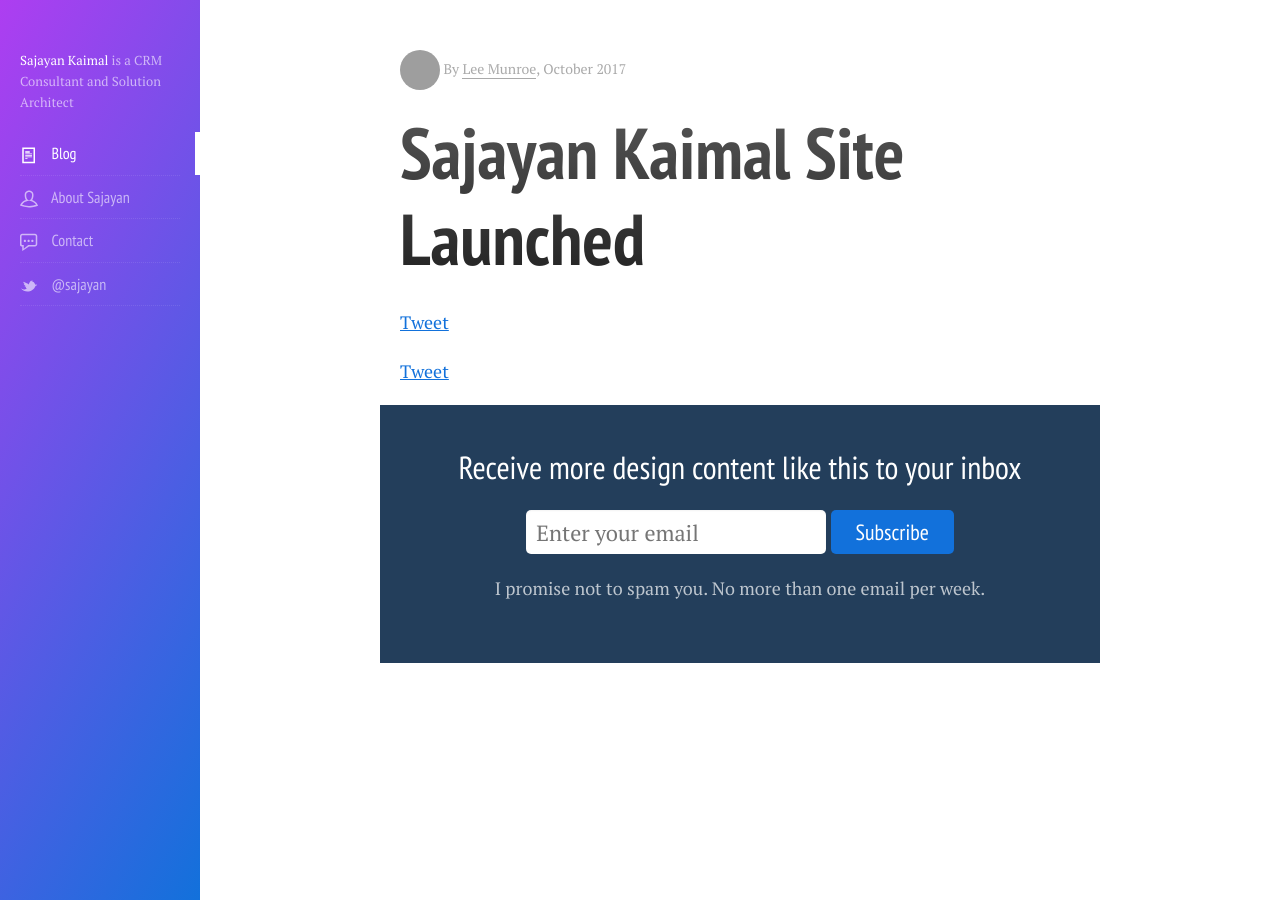
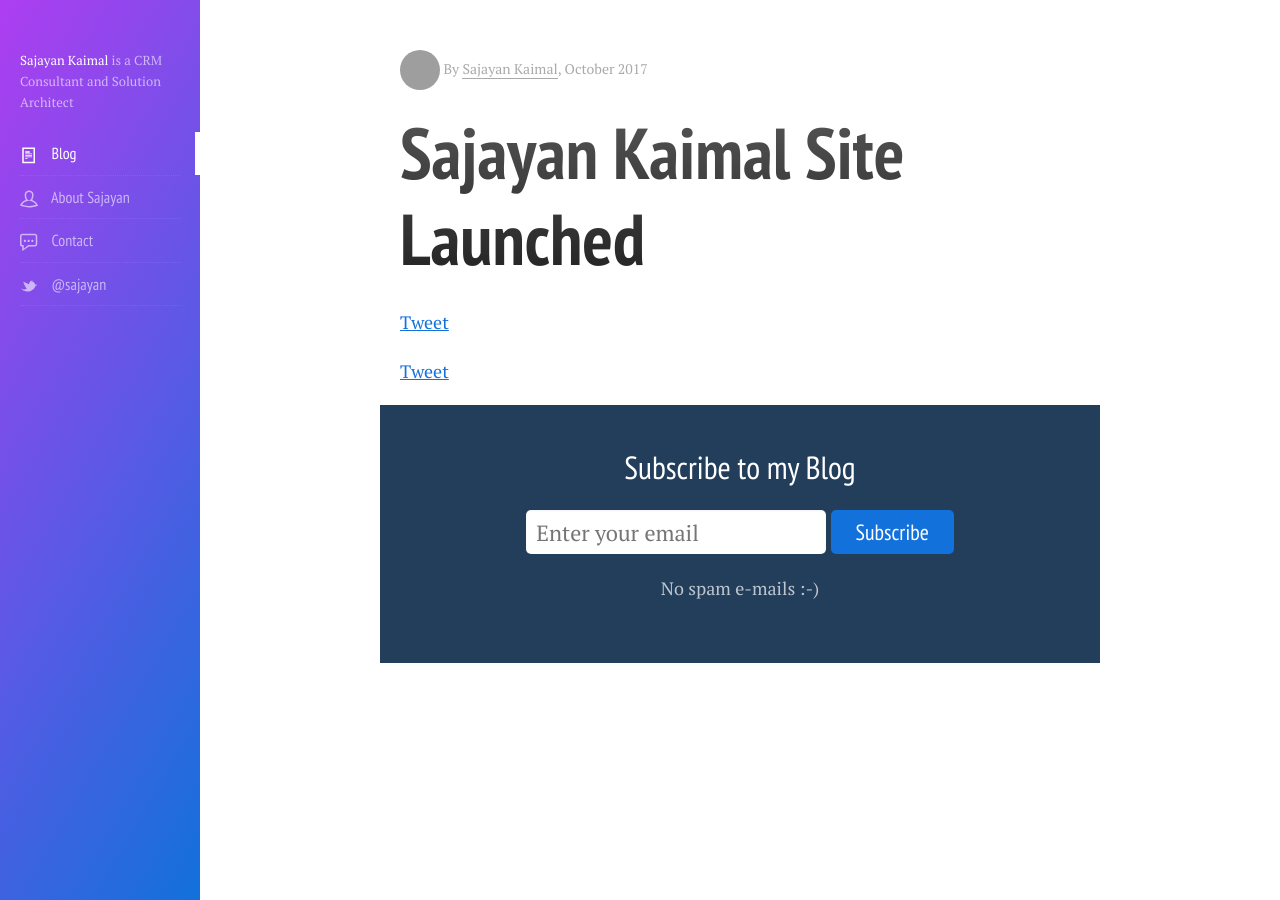
Before and after one commit to sajayan/sajayan.github.io, a Jekyll site: the page built from _posts/2017-10-06-sajayan-kaimal-site-launched.md, in a window 1280 px wide. Built offline with Jekyll 4.4.1, drawn with Linux system fonts in a browser that asks for light colours; nearby versions of some CDN libraries; our own code applies the rules of GitHub Pages for plain Markdown files; comment, search, counter and statistics services are not loaded; grey boxes are pictures that could not be loaded.

Commit message:
Updating Various Pages

```diff
--- a/_layouts/post.html
+++ b/_layouts/post.html
@@ -1,8 +1,8 @@
 ---
 layout: default
-description: Writing about UX, Interaction Design and Front-end Development
+description: Posts about CRM and Technology in general
 ---
-<p class="publisher"><img src="/img/lee.jpg"> By <a href="http://twitter.com/leemunroe" rel="author">Lee Munroe</a>, <pubdate>{{ page.date| date: "%B %Y" }}</pubdate> </p>
+<p class="publisher"><img src="/img/sajayan-about.png"> By <a href="http://twitter.com/sajayan" rel="author">Sajayan Kaimal</a>, <pubdate>{{ page.date| date: "%B %Y" }}</pubdate> </p>
 <h1>{{ page.title }}</h1>
 <div class="post">
 	<p><a href="https://twitter.com/share" class="twitter-share-button" data-lang="en">Tweet</a></p>
@@ -19,20 +19,21 @@ description: Writing about UX, Interaction Design and Front-end Development
 </div>
 
 <div class="post-subscribe">
-    <h3>Receive more design content like this to your inbox</h3>
-    <form method="post" action="//leemunroe.us1.list-manage.com/subscribe/post?u=1998df7f0f3a32bdf922938ca&amp;id=bea3a63f45" target="_blank">
-        <input type="email" name="EMAIL" placeholder="Enter your email" id="mce-EMAIL" required>
-        <button class="btn-primary">Subscribe</button>
+    <h3>Subscribe to my Blog</h3>
+    <form method="post" action="//sajayan.us15.list-manage.com/subscribe/post?u=2df4d7a2617e885c09a99a123&amp;id=6f73c41ef1" target="_blank">
+      <input type="email" name="EMAIL" placeholder="Enter your email" id="mce-EMAIL" required>
+      <button class="btn-primary">Subscribe</button>
     </form>
-    <p>I promise not to spam you. No more than one email per week.</p>
-</div>
+    <p>No spam e-mails :-) </p>
+  </div>
 
 <!-- jquery -->
 <script src="//code.jquery.com/jquery-2.1.3.min.js"></script>
 
 <!-- Subscribe popup -->
+<!--
 <div id="email-subscribe-floater" class="email-subscribe-floater">
-    <form method="post" action="//leemunroe.us1.list-manage.com/subscribe/post?u=1998df7f0f3a32bdf922938ca&amp;id=bea3a63f45" target="_blank">
+    <form method="post" action="//sajayan.us15.list-manage.com/subscribe/post?u=2df4d7a2617e885c09a99a123&amp;id=6f73c41ef1" target="_blank">
         <label for="mce-EMAIL">Subscribe to my VIP design weekly email</label>
         <input type="email" name="MERGE0" placeholder="Enter your email" id="MERGE0" required class="js-floater-input input-sm">
         <button class="btn-primary btn-sm">Subscribe</button>
@@ -42,20 +43,7 @@ description: Writing about UX, Interaction Design and Front-end Development
         <p><a href="#" id="js-close-subscribe-floater">No thanks</a></p>
     </div>
 </div>
-
-<!-- Disqus comments -->
-<div id="disqus_thread"></div>
-<script type="text/javascript">
-    /* * * CONFIGURATION VARIABLES: EDIT BEFORE PASTING INTO YOUR WEBPAGE * * */
-    var disqus_shortname = 'leemunroe'; // required: replace example with your forum shortname
-
-    /* * * DON'T EDIT BELOW THIS LINE * * */
-    (function() {
-        var dsq = document.createElement('script'); dsq.type = 'text/javascript'; dsq.async = true;
-        dsq.src = '//' + disqus_shortname + '.disqus.com/embed.js';
-        (document.getElementsByTagName('head')[0] || document.getElementsByTagName('body')[0]).appendChild(dsq);
-    })();
-</script>
+-->
 
 <!-- Twitter follow button -->
 <script>!function(d,s,id){var js,fjs=d.getElementsByTagName(s)[0];if(!d.getElementById(id)){js=d.createElement(s);js.id=id;js.src="//platform.twitter.com/widgets.js";fjs.parentNode.insertBefore(js,fjs);}}(document,"script","twitter-wjs");</script>
--- a/blog/index.html
+++ b/blog/index.html
@@ -1,15 +1,15 @@
 ---
 layout: default
 body: blog
-title: UX Design Blog of Lee Munroe
-description: Product and UX Designer in San Francisco, Lee Munroe
+title: CRM Solution Architect in Chicago, Sajayan Kaimal
+description: CRM Consultant &amp; Solution Architect from India based in Chicago, IL
 ---
 
 <h1>UX Design blog</h1>
 
 <form class="search-form" action="http://www.google.com/search" method="get">
       <input type="search" name="q" placeholder="Search the blog" autofocus>
-      <input type="hidden" name="sitesearch" value="leemunroe.com">
+      <input type="hidden" name="sitesearch" value="sajayan.com">
     </form>
 
 <ul class="posts">
--- a/index.html
+++ b/index.html
@@ -25,5 +25,5 @@ description: CRM Consultant &amp; Solution Architect from India based in Chicago
     <input type="email" name="EMAIL" placeholder="Enter your email" id="mce-EMAIL" required>
     <button class="btn-primary">Subscribe</button>
   </form>
-  <p>I promise not to spam you. No more than one email per week.</p>
+  <p>No spam e-mails :-) </p>
 </div>
```
